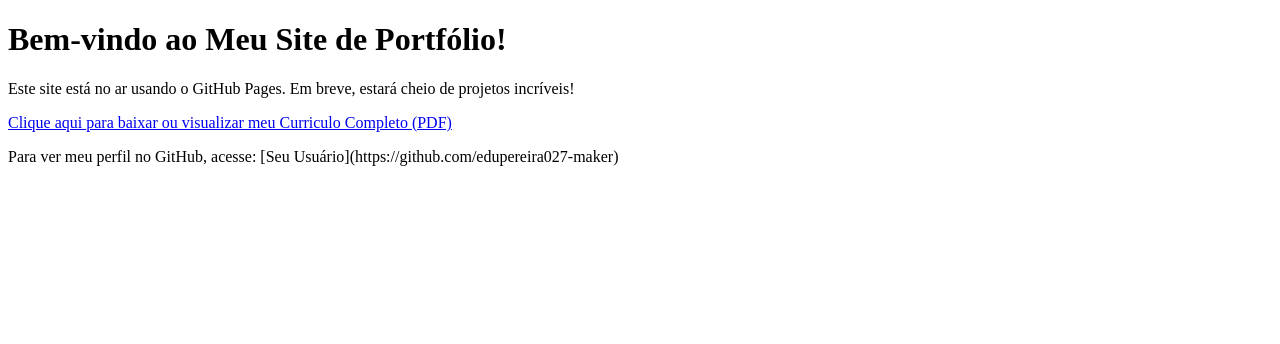
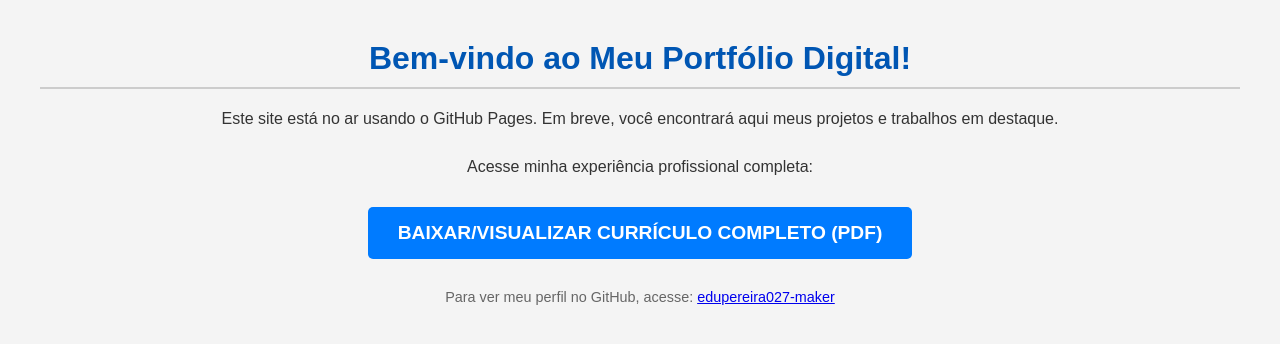
Before and after one commit to edupereira027-maker/edupereira027-maker.github.io, a plain HTML site: page index.html in a window 1280 px wide. Drawn offline with Linux system fonts and the light colour scheme.

Commit message:
Enhance portfolio page with title and styling
Updated title and improved content for clarity. Added styling for better presentation.

```diff
--- a/index.html
+++ b/index.html
@@ -1,15 +1,59 @@
 <!DOCTYPE html>
 <html>
 <head>
-    <title>Meu Portfólio</title>
+    <title>Meu Portfólio - Eduardo Pereira</title>
+    <style>
+        body {
+            font-family: Arial, sans-serif;
+            margin: 40px;
+            background-color: #f4f4f4;
+            color: #333;
+            text-align: center;
+        }
+        h1 {
+            color: #0056b3; /* Um tom de azul para destaque */
+            border-bottom: 2px solid #ccc;
+            padding-bottom: 10px;
+        }
+        .cv-link-container {
+            margin: 30px 0;
+        }
+        .cv-button {
+            display: inline-block;
+            padding: 15px 30px;
+            margin-top: 15px;
+            background-color: #007bff; /* Azul vibrante */
+            color: white;
+            text-decoration: none; /* Remove o sublinhado */
+            font-size: 1.2em; /* Fonte maior */
+            font-weight: bold; /* Negrito */
+            border-radius: 5px; /* Cantos arredondados */
+            transition: background-color 0.3s ease; /* Efeito de transição suave */
+        }
+        .cv-button:hover {
+            background-color: #0056b3; /* Azul mais escuro ao passar o mouse */
+        }
+        .github-link {
+            margin-top: 20px;
+            color: #666;
+            font-size: 0.9em;
+        }
+    </style>
 </head>
 <body>
-    <h1>Bem-vindo ao Meu Site de Portfólio!</h1>
-    <p>Este site está no ar usando o GitHub Pages. Em breve, estará cheio de projetos incríveis!</p>
+    <h1>Bem-vindo ao Meu Portfólio Digital!</h1>
+    <p>Este site está no ar usando o GitHub Pages. Em breve, você encontrará aqui meus projetos e trabalhos em destaque. </p>
 
-    <p>
-        <a href="CV Eduardo Pereira da Silva.pdf" target="_blank">Clique aqui para baixar ou visualizar meu Curriculo Completo (PDF)</a>
+    <div class="cv-link-container">
+        <p>Acesse minha experiência profissional completa:</p>
+        <a href="CV Eduardo Pereira da Silva.pdf" class="cv-button" target="_blank">
+            BAIXAR/VISUALIZAR CURRÍCULO COMPLETO (PDF)
+        </a>
+    </div>
+
+    <p class="github-link">
+        Para ver meu perfil no GitHub, acesse:
+        <a href="https://github.com/edupereira027-maker" target="_blank">edupereira027-maker</a>
     </p>
-    <p>Para ver meu perfil no GitHub, acesse: [Seu Usuário](https://github.com/edupereira027-maker)</p>
 </body>
 </html>
```
